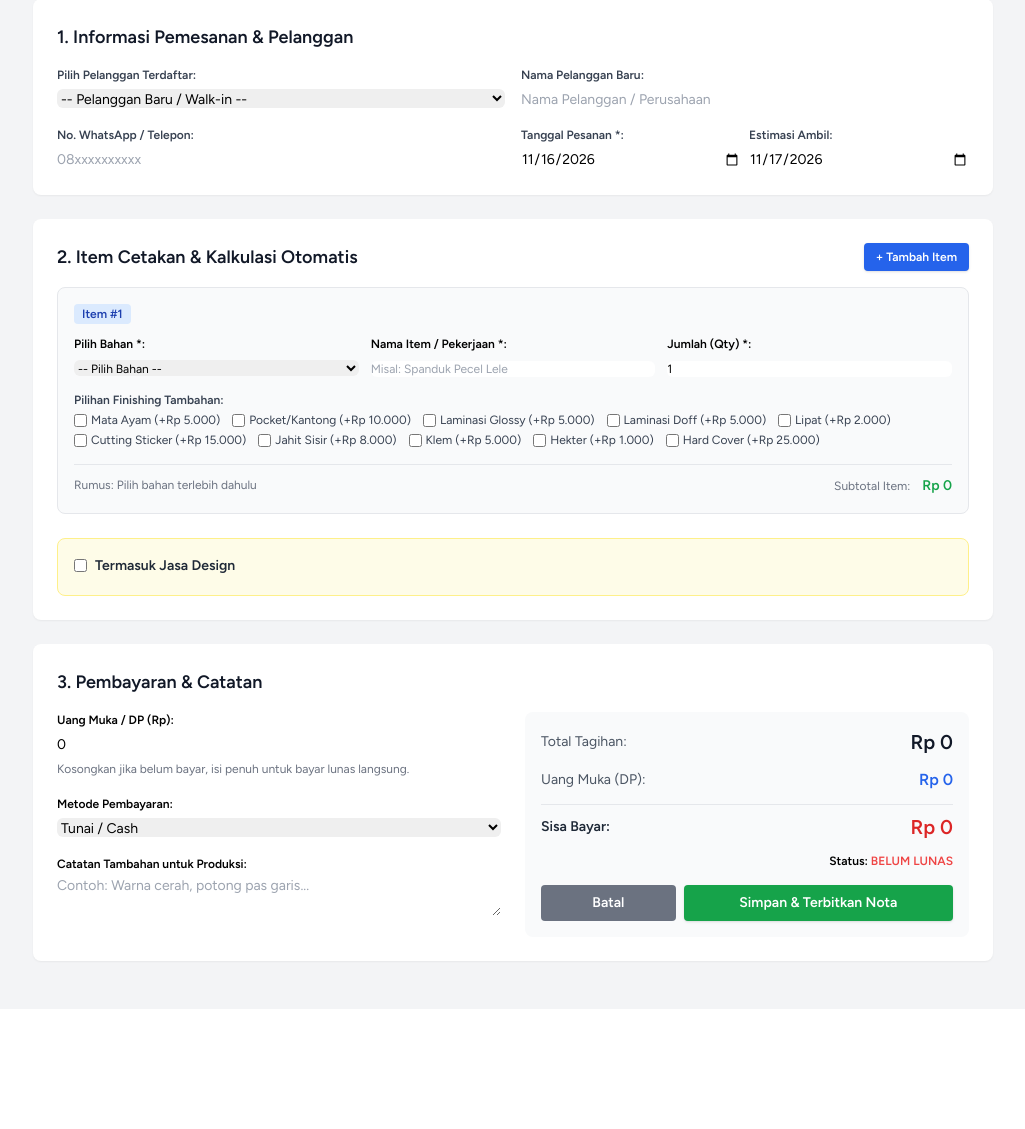
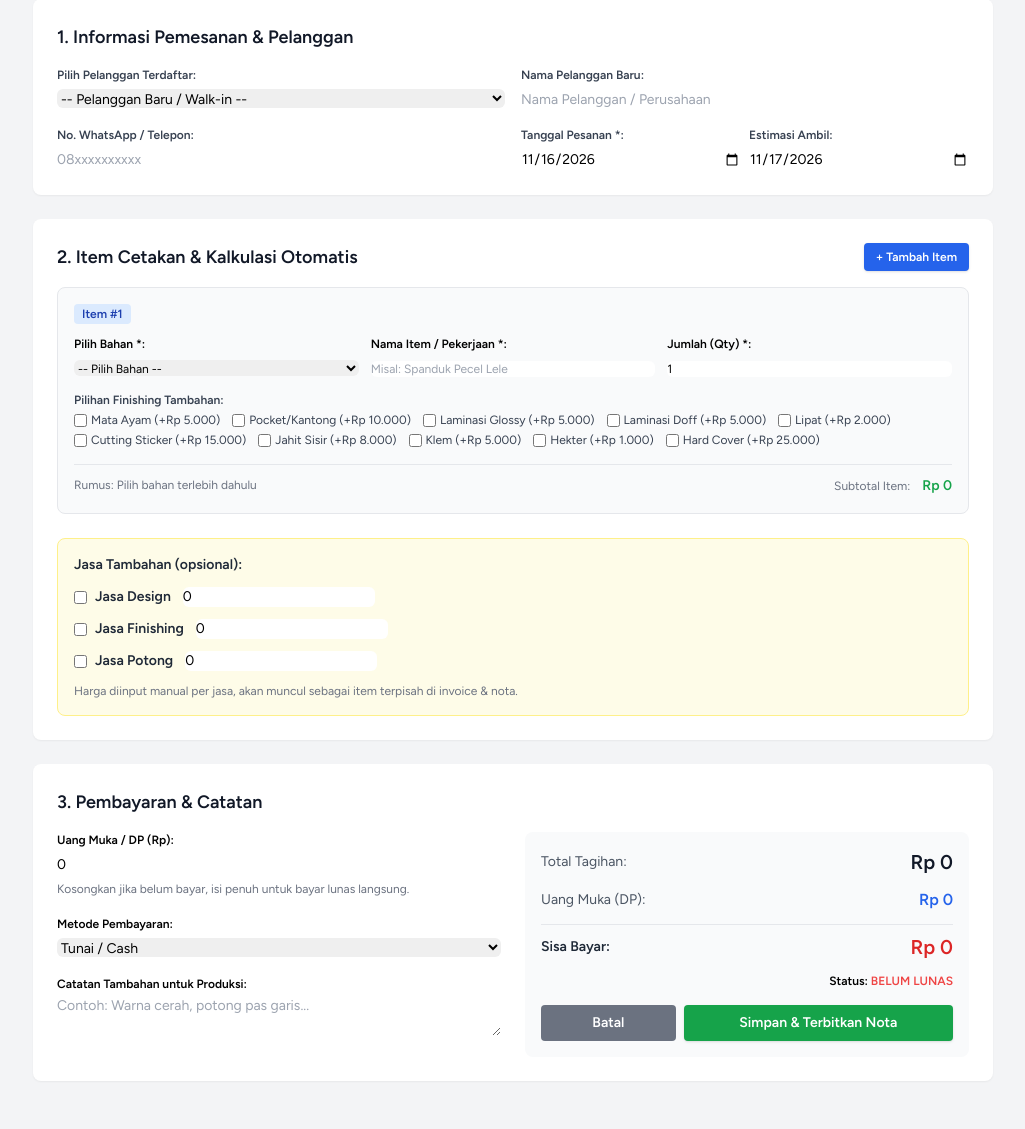
Before and after one commit to firmansya63/percetakan, a Laravel app: page /pesanan/create in a window 1280 px wide. Shown: the part 211-1340 px from the top of the page, without its empty margins (127-1152 px from the left). Before the commit the page ends 1174 px from the top, so only its background shows below. Run offline with Laravel 12, Linux system fonts and the light colour scheme; a user stored in the database is signed in; data comes from the database, SQL or seed files in the repository; data that the repository does not hold is empty; parts of the project's set-up code (start-up, migrations or seed data) failed here and were passed over; some libraries are stand-ins or nearby versions.

Commit message:
tambah jasa finishing dan potong sebagai checkbox terpisah

```diff
--- a/app/Http/Controllers/PesananController.php
+++ b/app/Http/Controllers/PesananController.php
@@ -85,6 +85,8 @@ class PesananController extends Controller implements HasMiddleware
             'items.*.catatan' => 'nullable|string',
             'items.*.finishings' => 'nullable|array',
             'jasa_design' => 'nullable|numeric|min:0',
+            'jasa_finishing' => 'nullable|numeric|min:0',
+            'jasa_potong' => 'nullable|numeric|min:0',
             'dp' => 'nullable|numeric|min:0',
             'metode_pembayaran' => 'nullable|in:tunai,transfer,qris',
         ]);
@@ -179,22 +181,30 @@ class PesananController extends Controller implements HasMiddleware
                 $totalSemuaItem += $detailPesanan->subtotal;
             }
 
-            // Item Jasa Design (opsional, harga manual, tanpa bahan & stok)
-            if ($request->filled('jasa_design') && $request->jasa_design > 0) {
-                $jasaDesign = new DetailPesanan;
-                $jasaDesign->pesanan_id = $pesanan->id;
-                $jasaDesign->bahan_id = null;
-                $jasaDesign->nama_item = 'Jasa Design';
-                $jasaDesign->is_jasa_design = true;
-                $jasaDesign->qty = 1;
-                $jasaDesign->harga_bahan = $request->jasa_design;
-                $jasaDesign->subtotal_bahan = $request->jasa_design;
-                $jasaDesign->total_finishing = 0;
-                $jasaDesign->subtotal = $request->jasa_design;
-                $jasaDesign->catatan = 'Jasa desain (harga manual)';
-                $jasaDesign->save();
+            // Item Jasa Tambahan (opsional, bisa lebih dari satu, harga manual, tanpa bahan & stok)
+            $jasaItems = [
+                'jasa_design' => 'Jasa Design',
+                'jasa_finishing' => 'Jasa Finishing',
+                'jasa_potong' => 'Jasa Potong',
+            ];
 
-                $totalSemuaItem += $jasaDesign->subtotal;
+            foreach ($jasaItems as $field => $label) {
+                if ($request->filled($field) && $request->{$field} > 0) {
+                    $jasa = new DetailPesanan;
+                    $jasa->pesanan_id = $pesanan->id;
+                    $jasa->bahan_id = null;
+                    $jasa->nama_item = $label;
+                    $jasa->is_jasa_design = true;
+                    $jasa->qty = 1;
+                    $jasa->harga_bahan = $request->{$field};
+                    $jasa->subtotal_bahan = $request->{$field};
+                    $jasa->total_finishing = 0;
+                    $jasa->subtotal = $request->{$field};
+                    $jasa->catatan = $label.' (harga manual)';
+                    $jasa->save();
+
+                    $totalSemuaItem += $jasa->subtotal;
+                }
             }
 
             $pesanan->total_harga = $totalSemuaItem;
--- a/resources/views/pesanan/create.blade.php
+++ b/resources/views/pesanan/create.blade.php
@@ -73,17 +73,37 @@
                         <!-- Item row template injected here by JS -->
                     </div>
 
-                    <!-- Jasa Design (opsional) -->
+                    <!-- Jasa Tambahan (opsional, bisa lebih dari satu) -->
                     <div class="mt-6 p-4 bg-yellow-50 dark:bg-gray-700 rounded-lg border border-yellow-200 dark:border-gray-600">
-                        <label class="inline-flex items-center cursor-pointer">
-                            <input type="checkbox" id="jasaDesignCheck" name="jasa_design_enabled" class="rounded border-gray-300 text-yellow-600" {{ old('jasa_design_enabled') ? 'checked' : '' }}>
-                            <span class="ml-2 text-sm font-semibold text-gray-800 dark:text-gray-200">Termasuk Jasa Design</span>
-                        </label>
-                        <div id="jasaDesignPriceBlock" class="mt-3 {{ old('jasa_design_enabled') ? '' : 'hidden' }}">
-                            <label class="block text-xs font-semibold mb-1 text-gray-700 dark:text-gray-300">Harga Jasa Design (Rp):</label>
-                            <input type="number" name="jasa_design" id="inputJasaDesign" value="{{ old('jasa_design', 0) }}" min="0" step="any" placeholder="0" class="w-full sm:w-64 text-sm border-gray-300 dark:border-gray-600 dark:bg-gray-700 rounded-md">
-                            <p class="text-xs text-gray-500 mt-1">Harga diinput manual, akan muncul sebagai item terpisah di invoice & nota.</p>
+                        <h4 class="text-sm font-semibold text-gray-800 dark:text-gray-200 mb-3">Jasa Tambahan (opsional):</h4>
+
+                        <div class="space-y-3">
+                            <div class="flex flex-wrap items-center gap-3">
+                                <label class="inline-flex items-center cursor-pointer">
+                                    <input type="checkbox" id="jasaDesignCheck" name="jasa_design_enabled" class="jasa-check rounded border-gray-300 text-yellow-600" {{ old('jasa_design_enabled') ? 'checked' : '' }}>
+                                    <span class="ml-2 text-sm font-semibold text-gray-800 dark:text-gray-200">Jasa Design</span>
+                                </label>
+                                <input type="number" name="jasa_design" id="inputJasaDesign" value="{{ old('jasa_design', 0) }}" min="0" step="any" placeholder="0" class="jasa-price w-full sm:w-48 text-sm border-gray-300 dark:border-gray-600 dark:bg-gray-700 rounded-md">
+                            </div>
+
+                            <div class="flex flex-wrap items-center gap-3">
+                                <label class="inline-flex items-center cursor-pointer">
+                                    <input type="checkbox" id="jasaFinishingCheck" name="jasa_finishing_enabled" class="jasa-check rounded border-gray-300 text-yellow-600" {{ old('jasa_finishing_enabled') ? 'checked' : '' }}>
+                                    <span class="ml-2 text-sm font-semibold text-gray-800 dark:text-gray-200">Jasa Finishing</span>
+                                </label>
+                                <input type="number" name="jasa_finishing" id="inputJasaFinishing" value="{{ old('jasa_finishing', 0) }}" min="0" step="any" placeholder="0" class="jasa-price w-full sm:w-48 text-sm border-gray-300 dark:border-gray-600 dark:bg-gray-700 rounded-md">
+                            </div>
+
+                            <div class="flex flex-wrap items-center gap-3">
+                                <label class="inline-flex items-center cursor-pointer">
+                                    <input type="checkbox" id="jasaPotongCheck" name="jasa_potong_enabled" class="jasa-check rounded border-gray-300 text-yellow-600" {{ old('jasa_potong_enabled') ? 'checked' : '' }}>
+                                    <span class="ml-2 text-sm font-semibold text-gray-800 dark:text-gray-200">Jasa Potong</span>
+                                </label>
+                                <input type="number" name="jasa_potong" id="inputJasaPotong" value="{{ old('jasa_potong', 0) }}" min="0" step="any" placeholder="0" class="jasa-price w-full sm:w-48 text-sm border-gray-300 dark:border-gray-600 dark:bg-gray-700 rounded-md">
+                            </div>
                         </div>
+
+                        <p class="text-xs text-gray-500 mt-3">Harga diinput manual per jasa, akan muncul sebagai item terpisah di invoice & nota.</p>
                     </div>
                 </div>
 
@@ -284,12 +304,15 @@
                 grandTotal += calculateItem(card);
             });
 
-            // Tambahkan jasa design jika dicentang
-            const jasaCheck = document.getElementById('jasaDesignCheck');
-            const jasaPrice = document.getElementById('inputJasaDesign');
-            if (jasaCheck && jasaCheck.checked && jasaPrice) {
-                grandTotal += parseFloat(jasaPrice.value) || 0;
-            }
+            // Tambahkan jasa tambahan (bisa lebih dari satu) jika dicentang
+            document.querySelectorAll('.jasa-check').forEach(chk => {
+                if (chk.checked) {
+                    const priceInput = chk.closest('.flex').querySelector('.jasa-price');
+                    if (priceInput) {
+                        grandTotal += parseFloat(priceInput.value) || 0;
+                    }
+                }
+            });
 
             document.getElementById('totalTagihanDisplay').innerText = formatRupiah(grandTotal);
 
@@ -353,19 +376,13 @@
         document.getElementById('addItemBtn').addEventListener('click', addNewItem);
         document.getElementById('inputDP').addEventListener('input', calculateGrandTotal);
 
-        // Toggle jasa design price block
-        const jasaCheck = document.getElementById('jasaDesignCheck');
-        const jasaPriceBlock = document.getElementById('jasaDesignPriceBlock');
-        const jasaPrice = document.getElementById('inputJasaDesign');
-        if (jasaCheck) {
-            jasaCheck.addEventListener('change', () => {
-                jasaPriceBlock.classList.toggle('hidden', !jasaCheck.checked);
-                calculateGrandTotal();
-            });
-        }
-        if (jasaPrice) {
-            jasaPrice.addEventListener('input', calculateGrandTotal);
-        }
+        // Jasa tambahan: hitung ulang saat checkbox/harga berubah
+        document.querySelectorAll('.jasa-check').forEach(chk => {
+            chk.addEventListener('change', calculateGrandTotal);
+        });
+        document.querySelectorAll('.jasa-price').forEach(inp => {
+            inp.addEventListener('input', calculateGrandTotal);
+        });
 
         // Add first item on load
         addNewItem();
--- a/resources/views/pesanan/invoice.blade.php
+++ b/resources/views/pesanan/invoice.blade.php
@@ -43,7 +43,7 @@
                                     <td class="border p-2">
                                         {{ $detail->nama_item }}
                                         @if($detail->is_jasa_design)
-                                            <span class="text-xs text-yellow-700">(Jasa Design)</span>
+                                            <span class="text-xs text-yellow-700">({{ $detail->nama_item }})</span>
                                         @endif
                                     </td>
                                     <td class="border p-2 text-right">{{ $detail->qty }}</td>
--- a/resources/views/pesanan/show.blade.php
+++ b/resources/views/pesanan/show.blade.php
@@ -66,7 +66,7 @@
                                 <div>
                                     <span class="font-bold text-sm text-gray-800">#{{ $idx + 1 }} {{ $item->nama_item }}</span>
                                     @if($item->is_jasa_design)
-                                        <span class="text-xs text-yellow-700 ml-2">(Jasa Design)</span>
+                                        <span class="text-xs text-yellow-700 ml-2">({{ $item->nama_item }})</span>
                                     @else
                                         <span class="text-xs text-gray-500 ml-2">({{ $item->bahan->nama_bahan ?? '-' }})</span>
                                     @endif
@@ -79,7 +79,7 @@
                             <div class="grid grid-cols-1 md:grid-cols-3 gap-2 text-xs text-gray-600 mb-3">
                                 <div>
                                     @if($item->is_jasa_design)
-                                        Jenis: <strong>Jasa Design (harga manual)</strong>
+                                        Jenis: <strong>{{ $item->nama_item }} (harga manual)</strong>
                                     @elseif($item->panjang && $item->lebar)
                                         Ukuran: <strong>{{ $item->panjang }}m x {{ $item->lebar }}m</strong> (Luas: {{ $item->panjang * $item->lebar }} m²)
                                     @else
--- a/resources/views/produksi/index.blade.php
+++ b/resources/views/produksi/index.blade.php
@@ -37,7 +37,7 @@
                                 <div class="text-xs text-gray-600 dark:text-gray-300 space-y-1 mb-3 bg-gray-50 dark:bg-gray-800 p-2 rounded">
                                     @foreach($pesanan->detailPesanans as $item)
                                         <div>
-                                            • <strong>{{ $item->nama_item }}</strong> ({{ $item->bahan->nama_bahan ?? 'Jasa Design' }})
+                                            • <strong>{{ $item->nama_item }}</strong> ({{ $item->bahan->nama_bahan ?? 'Jasa' }})
                                             @if($item->panjang && $item->lebar)
                                                 - Ukuran: {{ $item->panjang }}m x {{ $item->lebar }}m
                                             @endif
@@ -89,7 +89,7 @@
                                 <div class="text-xs text-gray-600 dark:text-gray-300 space-y-1 mb-3 bg-gray-50 dark:bg-gray-800 p-2 rounded">
                                     @foreach($pesanan->detailPesanans as $item)
                                         <div>
-                                            • <strong>{{ $item->nama_item }}</strong> ({{ $item->bahan->nama_bahan ?? 'Jasa Design' }})
+                                            • <strong>{{ $item->nama_item }}</strong> ({{ $item->bahan->nama_bahan ?? 'Jasa' }})
                                             @if($item->panjang && $item->lebar)
                                                 - Ukuran: {{ $item->panjang }}m x {{ $item->lebar }}m
                                             @endif
@@ -144,7 +144,7 @@
                                 <p class="text-sm font-semibold text-gray-700 dark:text-gray-200 mb-2">Pelanggan: {{ $pesanan->pelanggan->nama_pelanggan ?? 'Umum' }}</p>
                                 <div class="text-xs text-gray-600 dark:text-gray-300 space-y-1 bg-gray-50 dark:bg-gray-800 p-2 rounded">
                                     @foreach($pesanan->detailPesanans as $item)
-                                        <div>• <strong>{{ $item->nama_item }}</strong> ({{ $item->bahan->nama_bahan ?? 'Jasa Design' }}) - Qty: {{ $item->qty }}</div>
+                                        <div>• <strong>{{ $item->nama_item }}</strong> ({{ $item->bahan->nama_bahan ?? 'Jasa' }}) - Qty: {{ $item->qty }}</div>
                                     @endforeach
                                 </div>
                                 <a href="{{ route('produksi.show', $pesanan) }}" class="inline-block mt-3 text-xs font-semibold text-green-700 dark:text-green-400 hover:underline">
--- a/resources/views/produksi/show.blade.php
+++ b/resources/views/produksi/show.blade.php
@@ -76,7 +76,7 @@
 
                             @if($item->is_jasa_design)
                                 <div class="text-sm text-gray-700 dark:text-gray-300 mb-3">
-                                    <span class="font-semibold">Jasa Design</span> (tidak memerlukan produksi cetak)
+                                    <span class="font-semibold">{{ $item->nama_item }}</span> (tidak memerlukan produksi cetak)
                                 </div>
                             @else
                             <div class="grid grid-cols-2 md:grid-cols-4 gap-4 text-sm mb-3">
```
Also changed, not shown: tests/Feature/PercetakanSystemTest.php (+77 -0 lines).
